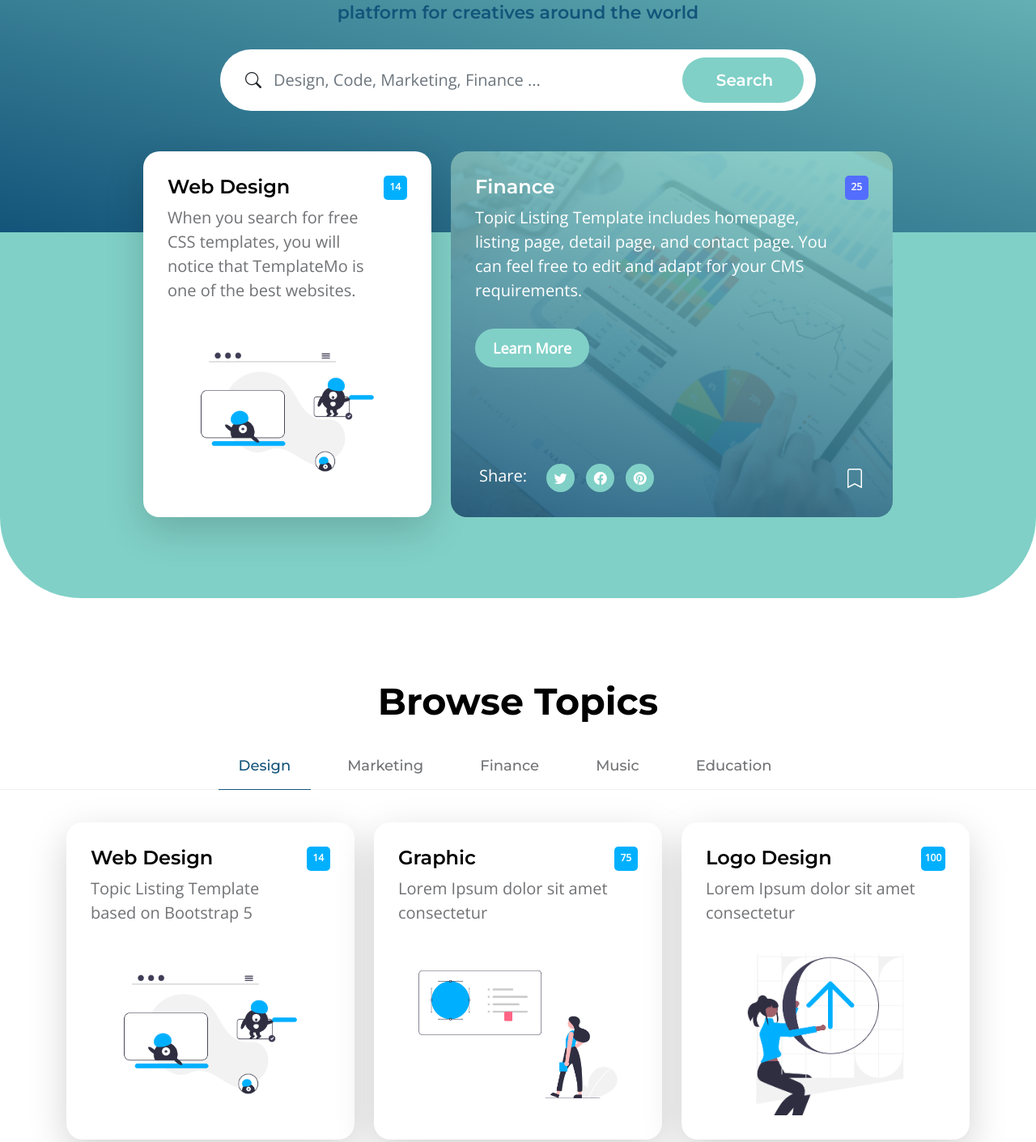
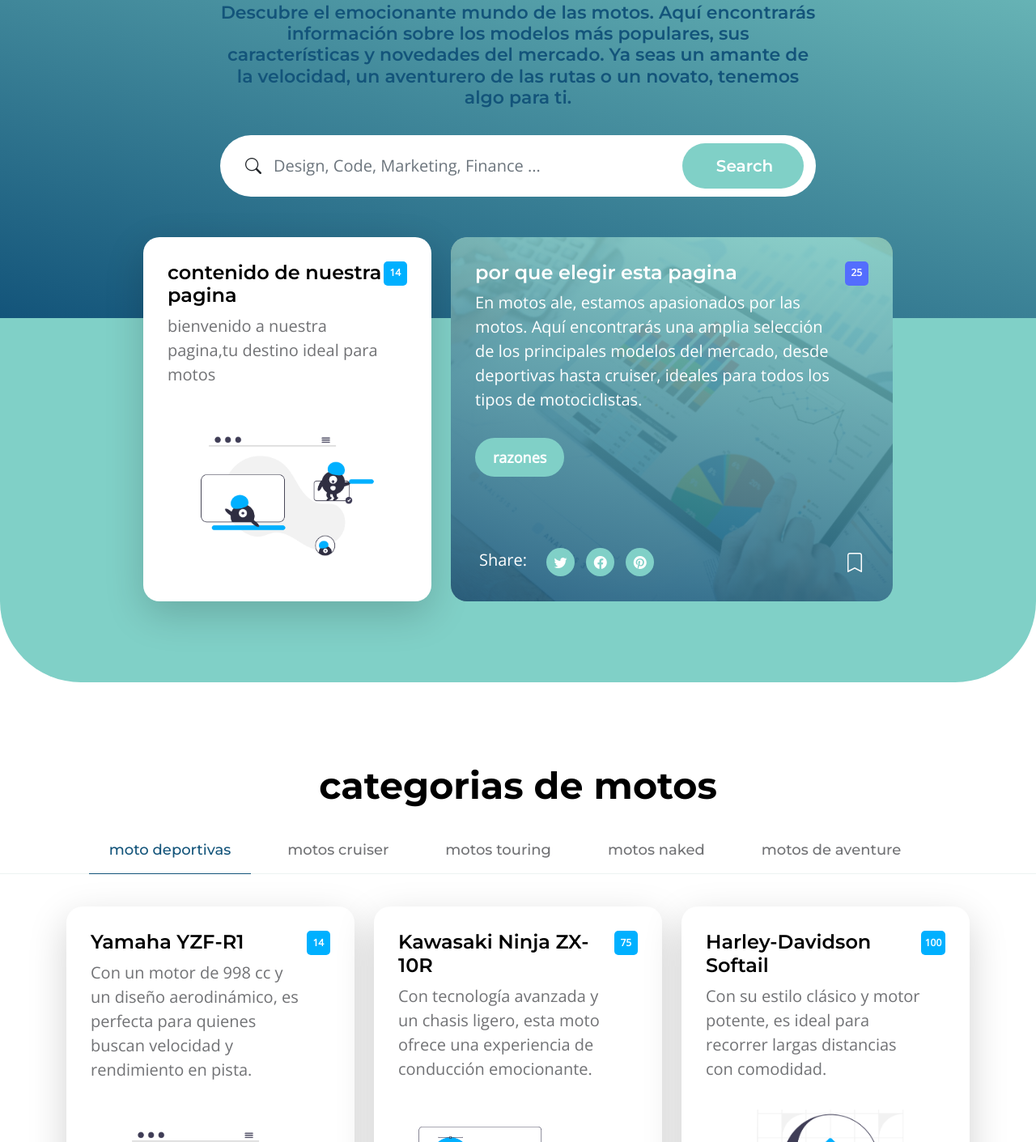
Before and after one commit to joseline250/plantilla-joss, a plain HTML site: page index.html in a window 1280 px wide. Shown: the part 225-1636 px from the top of the page at 81% size. Drawn offline with nearby package versions, Linux system fonts and the light colour scheme.

Commit message:
Update index.html

```diff
--- a/index.html
+++ b/index.html
@@ -95,9 +95,9 @@ https://templatemo.com/tm-590-topic-listing
                     <div class="row">
 
                         <div class="col-lg-8 col-12 mx-auto">
-                            <h1 class="text-white text-center">Discover. Learn. Enjoy</h1>
+                            <h1 class="text-white text-center">motos ale</h1>
 
-                            <h6 class="text-center">platform for creatives around the world</h6>
+                            <h6 class="text-center">Descubre el emocionante mundo de las motos. Aquí encontrarás información sobre los modelos más populares, sus características y novedades del mercado. Ya seas un amante de la velocidad, un aventurero de las rutas o un novato, tenemos algo para ti.</h6>
 
                             <form method="get" class="custom-form mt-4 pt-2 mb-lg-0 mb-5" role="search">
                                 <div class="input-group input-group-lg">
@@ -126,9 +126,9 @@ https://templatemo.com/tm-590-topic-listing
                                 <a href="topics-detail.html">
                                     <div class="d-flex">
                                         <div>
-                                            <h5 class="mb-2">Web Design</h5>
+                                            <h5 class="mb-2">contenido de nuestra pagina</h5>
 
-                                            <p class="mb-0">When you search for free CSS templates, you will notice that TemplateMo is one of the best websites.</p>
+                                            <p class="mb-0">bienvenido a nuestra pagina,tu destino ideal para motos </p>
                                         </div>
 
                                         <span class="badge bg-design rounded-pill ms-auto">14</span>
@@ -146,11 +146,11 @@ https://templatemo.com/tm-590-topic-listing
 
                                     <div class="custom-block-overlay-text d-flex">
                                         <div>
-                                            <h5 class="text-white mb-2">Finance</h5>
+                                            <h5 class="text-white mb-2">por que elegir esta pagina</h5>
 
-                                            <p class="text-white">Topic Listing Template includes homepage, listing page, detail page, and contact page. You can feel free to edit and adapt for your CMS requirements.</p>
+                                            <p class="text-white">En motos ale, estamos apasionados por las motos. Aquí encontrarás una amplia selección de los principales modelos del mercado, desde deportivas hasta cruiser, ideales para todos los tipos de motociclistas.</p>
 
-                                            <a href="topics-detail.html" class="btn custom-btn mt-2 mt-lg-3">Learn More</a>
+                                            <a href="topics-detail.html" class="btn custom-btn mt-2 mt-lg-3">razones</a>
                                         </div>
 
                                         <span class="badge bg-finance rounded-pill ms-auto">25</span>
@@ -191,7 +191,7 @@ https://templatemo.com/tm-590-topic-listing
                     <div class="row">
 
                         <div class="col-12 text-center">
-                            <h2 class="mb-4">Browse Topics</h1>
+                            <h2 class="mb-4">categorias de motos</h1>
                         </div>
 
                     </div>
@@ -201,23 +201,23 @@ https://templatemo.com/tm-590-topic-listing
                     <div class="row">
                         <ul class="nav nav-tabs" id="myTab" role="tablist">
                             <li class="nav-item" role="presentation">
-                                <button class="nav-link active" id="design-tab" data-bs-toggle="tab" data-bs-target="#design-tab-pane" type="button" role="tab" aria-controls="design-tab-pane" aria-selected="true">Design</button>
+                                <button class="nav-link active" id="design-tab" data-bs-toggle="tab" data-bs-target="#design-tab-pane" type="button" role="tab" aria-controls="design-tab-pane" aria-selected="true">moto deportivas</button>
                             </li>
 
                             <li class="nav-item" role="presentation">
-                                <button class="nav-link" id="marketing-tab" data-bs-toggle="tab" data-bs-target="#marketing-tab-pane" type="button" role="tab" aria-controls="marketing-tab-pane" aria-selected="false">Marketing</button>
+                                <button class="nav-link" id="marketing-tab" data-bs-toggle="tab" data-bs-target="#marketing-tab-pane" type="button" role="tab" aria-controls="marketing-tab-pane" aria-selected="false">motos cruiser</button>
                             </li>
 
                             <li class="nav-item" role="presentation">
-                                <button class="nav-link" id="finance-tab" data-bs-toggle="tab" data-bs-target="#finance-tab-pane" type="button" role="tab" aria-controls="finance-tab-pane" aria-selected="false">Finance</button>
+                                <button class="nav-link" id="finance-tab" data-bs-toggle="tab" data-bs-target="#finance-tab-pane" type="button" role="tab" aria-controls="finance-tab-pane" aria-selected="false">motos touring</button>
                             </li>
 
                             <li class="nav-item" role="presentation">
-                                <button class="nav-link" id="music-tab" data-bs-toggle="tab" data-bs-target="#music-tab-pane" type="button" role="tab" aria-controls="music-tab-pane" aria-selected="false">Music</button>
+                                <button class="nav-link" id="music-tab" data-bs-toggle="tab" data-bs-target="#music-tab-pane" type="button" role="tab" aria-controls="music-tab-pane" aria-selected="false">motos naked</button>
                             </li>
 
                             <li class="nav-item" role="presentation">
-                                <button class="nav-link" id="education-tab" data-bs-toggle="tab" data-bs-target="#education-tab-pane" type="button" role="tab" aria-controls="education-tab-pane" aria-selected="false">Education</button>
+                                <button class="nav-link" id="education-tab" data-bs-toggle="tab" data-bs-target="#education-tab-pane" type="button" role="tab" aria-controls="education-tab-pane" aria-selected="false">motos de aventure</button>
                             </li>
                         </ul>
                     </div>
@@ -235,9 +235,9 @@ https://templatemo.com/tm-590-topic-listing
                                                 <a href="topics-detail.html">
                                                     <div class="d-flex">
                                                         <div>
-                                                            <h5 class="mb-2">Web Design</h5>
+                                                            <h5 class="mb-2">Yamaha YZF-R1</h5>
 
-                                                            <p class="mb-0">Topic Listing Template based on Bootstrap 5</p>
+                                                            <p class="mb-0">Con un motor de 998 cc y un diseño aerodinámico, es perfecta para quienes buscan velocidad y rendimiento en pista.</p>
                                                         </div>
 
                                                         <span class="badge bg-design rounded-pill ms-auto">14</span>
@@ -253,9 +253,9 @@ https://templatemo.com/tm-590-topic-listing
                                                 <a href="topics-detail.html">
                                                     <div class="d-flex">
                                                         <div>
-                                                            <h5 class="mb-2">Graphic</h5>
+                                                            <h5 class="mb-2">Kawasaki Ninja ZX-10R</h5>
 
-                                                                <p class="mb-0">Lorem Ipsum dolor sit amet consectetur</p>
+                                                                <p class="mb-0">Con tecnología avanzada y un chasis ligero, esta moto ofrece una experiencia de conducción emocionante.</p>
                                                         </div>
 
                                                         <span class="badge bg-design rounded-pill ms-auto">75</span>
@@ -271,9 +271,9 @@ https://templatemo.com/tm-590-topic-listing
                                                 <a href="topics-detail.html">
                                                     <div class="d-flex">
                                                         <div>
-                                                            <h5 class="mb-2">Logo Design</h5>
+                                                            <h5 class="mb-2">Harley-Davidson Softail</h5>
 
-                                                                <p class="mb-0">Lorem Ipsum dolor sit amet consectetur</p>
+                                                                <p class="mb-0"> Con su estilo clásico y motor potente, es ideal para recorrer largas distancias con comodidad.</p>
                                                         </div>
 
                                                         <span class="badge bg-design rounded-pill ms-auto">100</span>
```
